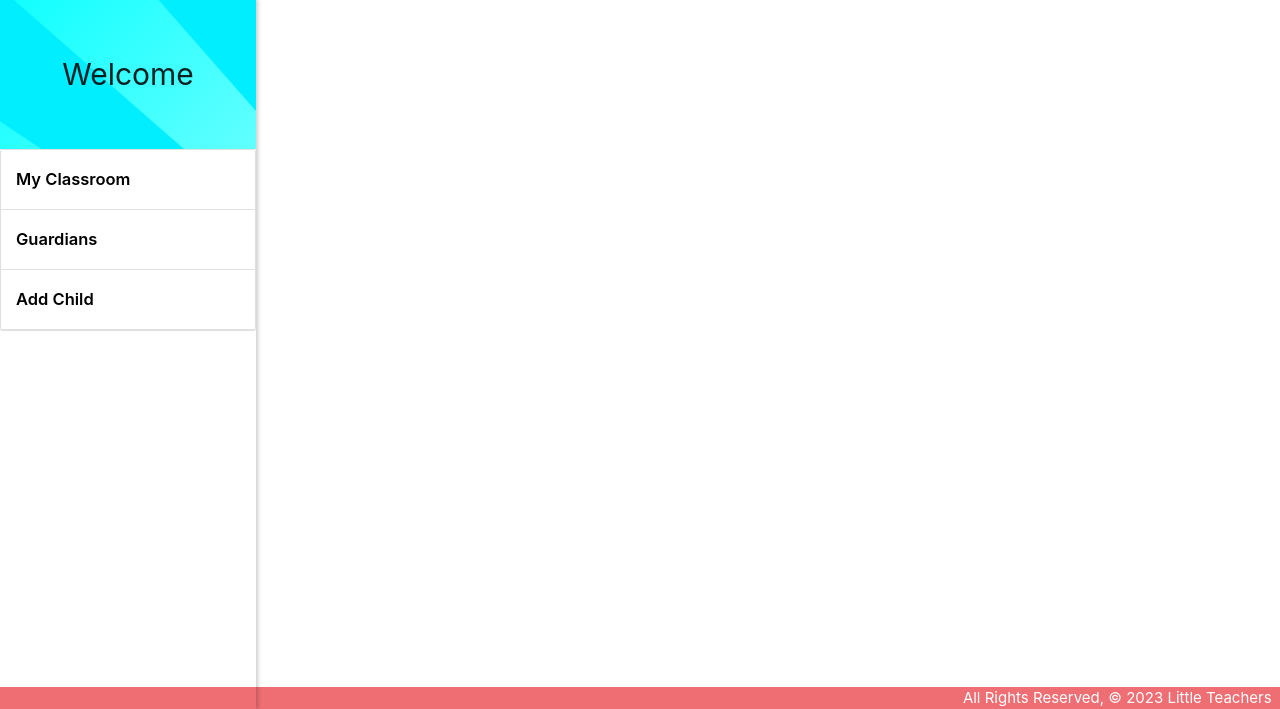
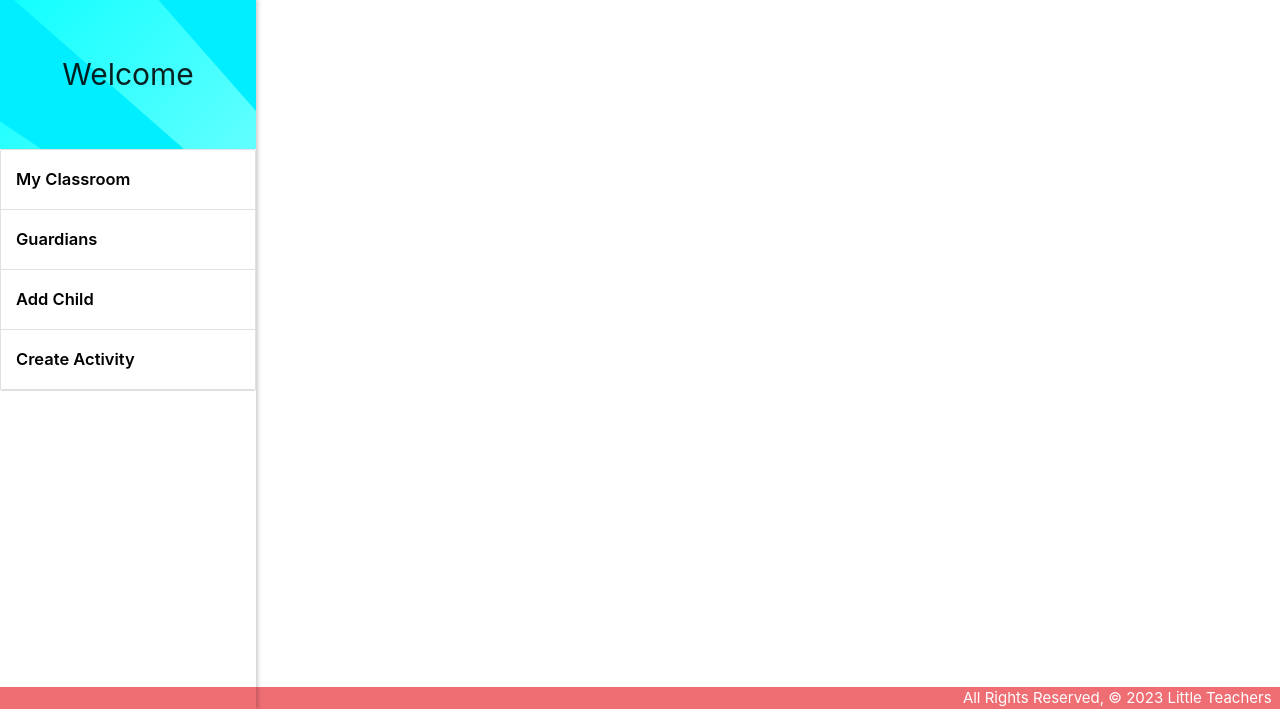
Before and after one commit to mar69287/little-learners, a Django app: template main_app/templates/main_app/task_list.html in a window 1280 px wide. Shown: the part 91-800 px from the top of the page. Run offline with Django 4.2, Linux system fonts and the light colour scheme; the template is opened without the code that fills it, so the values that code supplies are empty.

Commit message:
create activity

```diff
--- a/main_app/templates/main_app/task_list.html
+++ b/main_app/templates/main_app/task_list.html
@@ -12,6 +12,7 @@
     <a href="{% url 'dashboard' %}">My Classroom</a>
     <a href="{% url 'guardians_index' %}">Guardians</a>
     <a href="{% url 'children_create' %}">Add Child</a>
+    <a href="{% url 'task_create' %}">Create Activity</a>
   </div>
 </div>
 
```
